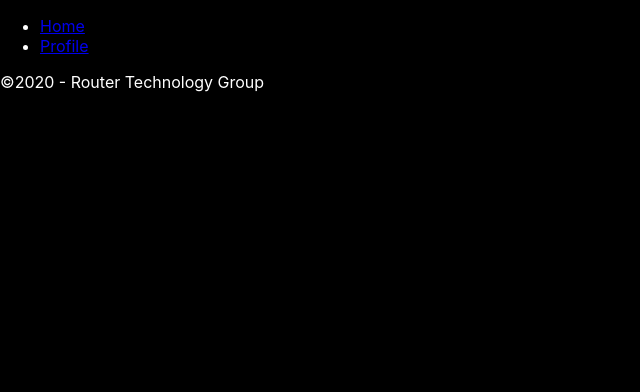
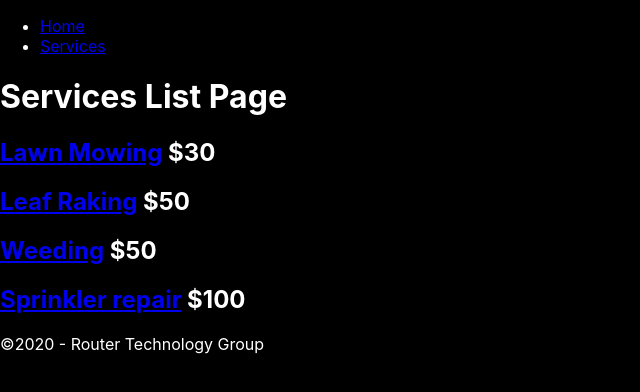
Before and after one commit to sotobry/v-school-level-4, a React (Create React App) app: page /services in a window 1280 px wide. Shown: the top 392 px of the page, without its empty margins (0-640 px from the left). Built offline with nearby package versions, Linux system fonts and the light colour scheme.

Commit message:
Finish React Router - useParams lesson.

```diff
--- a/src/lessons/23_reactRouter/Header.js
+++ b/src/lessons/23_reactRouter/Header.js
@@ -8,8 +8,11 @@ const Header = () => {
           <li>
             <Link to='/'>Home</Link>
           </li>
+          {/* <li>
+            <Link to='/profile'>Profile</Link>
+          </li> */}
           <li>
-            <Link to='/profile'>Profile</Link>
+            <Link to='/services'>Services</Link>
           </li>
         </ul>
       </nav>
--- a/src/lessons/23_reactRouter/ReactRouter.js
+++ b/src/lessons/23_reactRouter/ReactRouter.js
@@ -6,6 +6,8 @@ import Profile from './pages/Profile';
 import Info from './pages/profile/Info';
 import Settings from './pages/profile/Settings';
 import Footer from './Footer';
+import ServicesList from './pages/services/ServicesList';
+import ServiceDetail from './pages/services/ServiceDetail';
 
 const ReactRouter = () => {
   return (
@@ -30,6 +32,12 @@ const ReactRouter = () => {
         <Route path='/profile/settings'>
           <Settings />
         </Route>
+        <Route exact path='/services'>
+          <ServicesList />
+        </Route>
+        <Route path='/services/:serviceId'>
+          <ServiceDetail />
+        </Route>
       </Switch>
       <Footer />
     </div>
--- /dev/null
+++ b/src/lessons/23_reactRouter/data/servicesData.js
@@ -0,0 +1,28 @@
+const servicesData = [
+  {
+    "name": "Lawn Mowing",
+    "price": 30,
+    "_id": "1",
+    "description": "Have a carpet-like lawn without any work."
+  },
+  {
+    "name": "Leaf Raking",
+    "price": 50,
+    "_id": "2",
+    "description": "Remove those pesky dead tree parts from your property."
+  },
+  {
+    "name": "Weeding",
+    "price": 50,
+    "_id": "3",
+    "description": "Don't let the invaders ruin your yard."
+  },
+  {
+    "name": "Sprinkler repair",
+    "price": 100,
+    "_id": "4",
+    "description": "Keep your irrigation system top-notch."
+  }
+];
+
+export default servicesData;
--- /dev/null
+++ b/src/lessons/23_reactRouter/pages/services/ServiceDetail.js
@@ -0,0 +1,15 @@
+import { useParams } from 'react-router';
+import servicesData from '../../data/servicesData';
+const ServiceDetail = props => {
+  const { serviceId } = useParams();
+  const service = servicesData.find(service => service._id === serviceId);
+  return (
+    <>
+      <h1>Service Detail Page</h1>
+      <h3>{service.name} (${service.price})</h3>
+      <p>{service.description}</p>
+    </>
+  );
+};
+
+export default ServiceDetail;
--- /dev/null
+++ b/src/lessons/23_reactRouter/pages/services/ServicesList.js
@@ -0,0 +1,18 @@
+import { Link } from 'react-router-dom';
+import servicesData from '../../data/servicesData';
+
+const ServicesList = props => {
+  console.log({ servicesData });
+  return (
+    <div>
+      <h1>Services List Page</h1>
+      {servicesData.map(service =>
+        <div key={service._id}>
+          <h2><Link to={`/services/${service._id}`}>{service.name}</Link> ${service.price}</h2>
+        </div>
+      )}
+    </div>
+  );
+};
+
+export default ServicesList;
```
